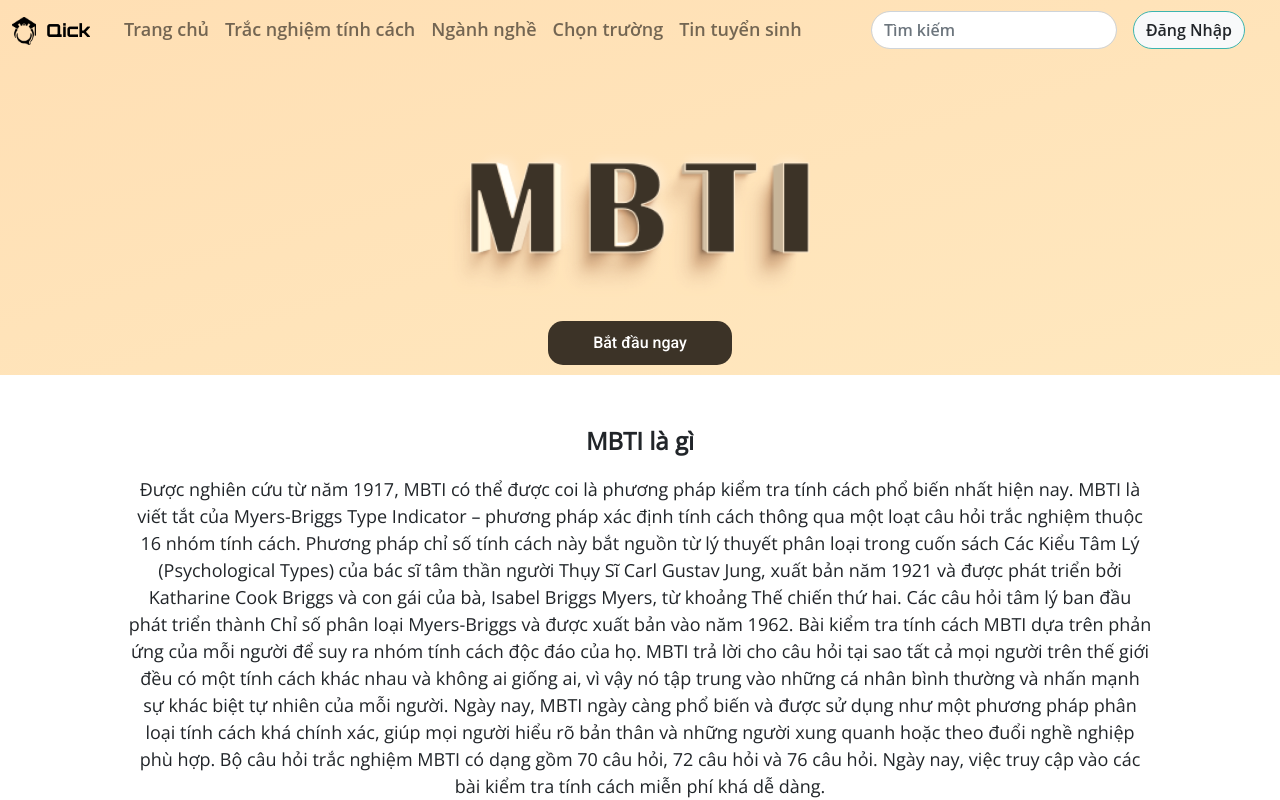
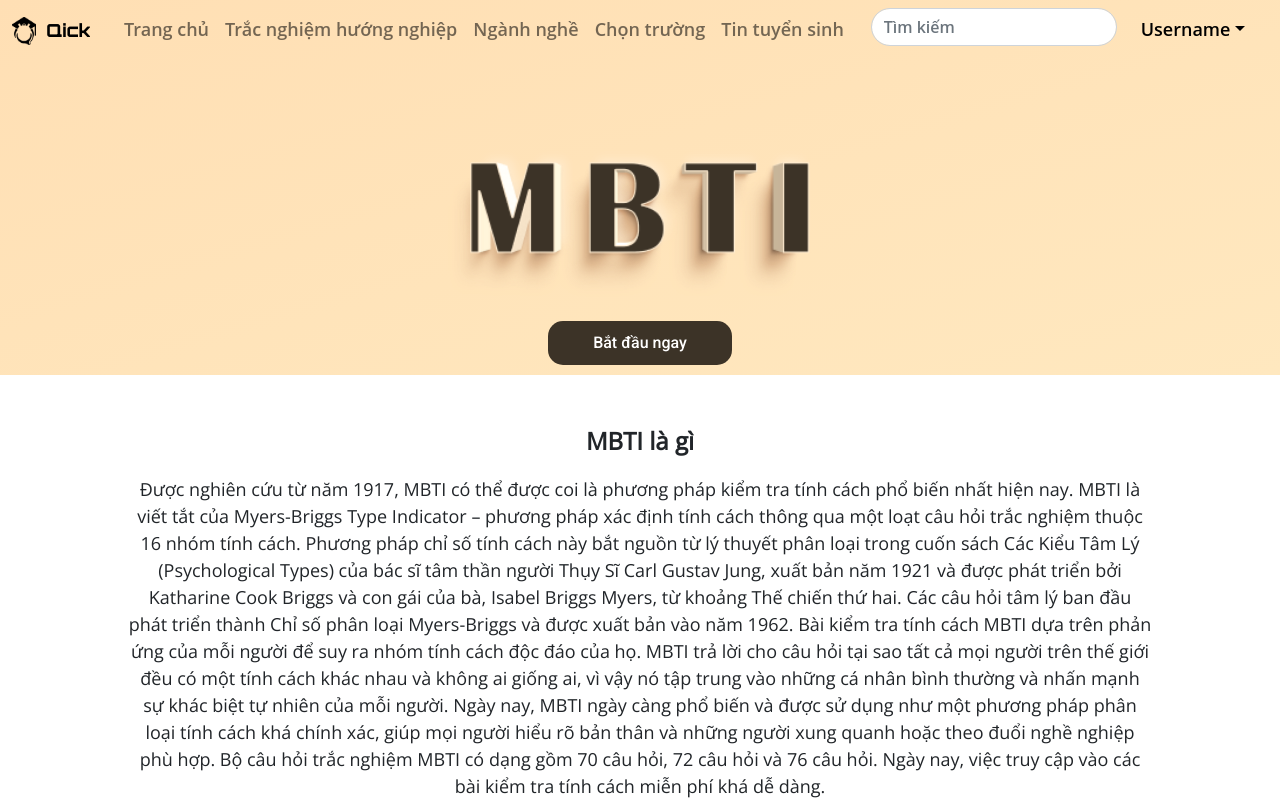
Before and after one commit to hoquocdat1405/Capstone_SUM22_FE, an Angular app: page /mi-quiz-detail in a window 1280 px wide. Shown: the top 800 px of the page. Built offline with nearby package versions, Linux system fonts and the light colour scheme; sample sign-in values are in the browser's storage.

Commit message:
Liem - Added login service

```diff
--- /dev/null
+++ b/src/app/_services/auth.service.ts
@@ -0,0 +1,24 @@
+import { Injectable } from '@angular/core';
+import { HttpClient } from '@angular/common/http';
+import { map } from 'rxjs/operators';
+import { Observable } from 'rxjs';
+
+@Injectable({
+  providedIn: 'root',
+})
+export class AuthService {
+  constructor(private http: HttpClient) {}
+
+  baseUrl = 'http://localhost:5000/api/auth';
+
+  login(model: any) {
+    return this.http.post(this.baseUrl + 'login', model).pipe(
+      map((response: any) => {
+        const user = response;
+        if (user) {
+          localStorage.setItem('token', user.token);
+        }
+      })
+    );
+  }
+}
--- a/src/app/login-register-page/login/login.component.html
+++ b/src/app/login-register-page/login/login.component.html
@@ -3,15 +3,28 @@
     <p>Qick help to find U</p>
     <p>Chào mừng bạn trở lại</p>
 
-    <form action="">
-      <input type="text" placeholder="Địa chỉ email" class="email">
-      <input type="password" placeholder="Mật khẩu" class="password">
+    <form #loginForm="ngForm" action="" (ngSubmit)="login()">
+      <input type="text" placeholder="Địa chỉ email" name="email" required
+       #username="ngModel" class="email" [(ngModel)]="model.email">
+      <input type="password" placeholder="Mật khẩu" name="password" required
+      #password="ngModel" class="password" [(ngModel)]="model.password">
       <a class="forget-password" href="#">
         <h3 class="forget-password">Quên mật khẩu</h3>
       </a>
       <input type="submit" class="btn-submit" value="Đăng nhập">
     </form>
   </div>
+<!--
+  <pre>
+    Form Valid: {{loginForm.valid}}
+    Form Dirty: {{loginForm.dirty}}
+    Username Valid: {{username.valid}}
+    Username Dirty: {{username.dirty}}
+    Password Valid: {{password.valid}}
+    Password Dirty: {{password.dirty}}
+
+
+  </pre> -->
 
 
   <h4 class="or">Hoặc</h4>
--- a/src/app/login-register-page/login/login.component.ts
+++ b/src/app/login-register-page/login/login.component.ts
@@ -1,15 +1,26 @@
 import { Component, OnInit } from '@angular/core';
+import { AuthService } from '../../_services/auth.service';
 
 @Component({
   selector: 'app-login',
   templateUrl: './login.component.html',
-  styleUrls: ['./login.component.scss']
+  styleUrls: ['./login.component.scss'],
 })
 export class LoginComponent implements OnInit {
+  model: any = {};
 
-  constructor() { }
+  constructor(private authService: AuthService) {}
 
-  ngOnInit() {
+  ngOnInit() {}
+
+  login() {
+    this.authService.login(this.model).subscribe(
+      (next) => {
+        console.log('logged in');
+      },
+      (error) => {
+        console.log('Login error');
+      }
+    );
   }
-
 }
--- a/src/app/nav/nav.component.html
+++ b/src/app/nav/nav.component.html
@@ -1,29 +1,77 @@
 <nav class="navbar navbar-expand-lg navbar-light">
   <div class="container-fluid">
     <a href="#" class="navbar-brand">
-      <img src="../assets/img/logo-qick-black.png" height="28" alt="Qick">
+      <img src="../assets/img/logo-qick-black.png" height="28" alt="Qick" />
       <span class="brand-name">Qick</span>
     </a>
-    <button type="button" class="navbar-toggler" data-bs-toggle="collapse" data-bs-target="#navbarCollapse">
+    <button
+      type="button"
+      class="navbar-toggler"
+      data-bs-toggle="collapse"
+      data-bs-target="#navbarCollapse"
+    >
       <span class="navbar-toggler-icon"></span>
     </button>
     <div class="collapse navbar-collapse" id="navbarCollapse">
       <div class="navbar-nav">
-        <a href="#" routerLink="/home" routerLinkActive="active" ariaCurrentWhenActive="page"
-          class="nav-item nav-link">Trang chủ</a>
-        <a href="#" routerLink="/quiz-list" routerLinkActive="active" class="nav-item nav-link">Trắc nghiệm tính
-          cách</a>
-        <a href="#" routerLink="/quiz-list-category" routerLinkActive="active" class="nav-item nav-link">Ngành nghề</a>
+        <a
+          href="#"
+          routerLink="/home"
+          routerLinkActive="active"
+          ariaCurrentWhenActive="page"
+          class="nav-item nav-link"
+          >Trang chủ</a
+        >
+        <a
+          href="#"
+          routerLink="/quiz-list"
+          routerLinkActive="active"
+          class="nav-item nav-link"
+          >Trắc nghiệm hướng nghiệp</a
+        >
+        <a
+          href="#"
+          routerLink="/quiz-list-category"
+          routerLinkActive="active"
+          class="nav-item nav-link"
+          >Ngành nghề</a
+        >
         <a href="#" class="nav-item nav-link">Chọn trường</a>
         <a href="#" class="nav-item nav-link">Tin tuyển sinh</a>
       </div>
 
       <div class="navbar-nav ms-auto">
         <form class="col-12 col-lg-auto mb-3 mb-lg-0 me-lg-3">
-          <input type="search" class="form-control form-control-dark search-input" placeholder="Tìm kiếm"
-            aria-label="Search">
+          <input
+            type="search"
+            class="form-control form-control-dark search-input"
+            placeholder="Tìm kiếm"
+            aria-label="Search"
+          />
         </form>
-        <button routerLink="/login" type="button" class="btn btn-light text-dark me-2 btn-signin">Đăng Nhập</button>
+        <div class="nav-item dropdown" *ngIf="loggedIn()">
+          <a
+            class="nav-link dropdown-toggle"
+            href="#"
+            id="dropdown03"
+            data-bs-toggle="dropdown"
+            aria-expanded="false"
+            >Username</a
+          >
+          <ul class="dropdown-menu" aria-labelledby="dropdown03">
+            <li><a class="dropdown-item" href="#">Tài khoản</a></li>
+            <li><div class="dropdown-divider"></div></li>
+            <li><a class="dropdown-item" href="#" (click)="logout()">Đăng xuất</a></li>
+          </ul>
+        </div>
+        <button
+          routerLink="/login"
+          type="button"
+          class="btn btn-light text-dark me-2 btn-signin"
+          *ngIf="!loggedIn()"
+        >
+          Đăng Nhập
+        </button>
         <!-- <button type="button" class="btn btn-signup">Đăng kí</button> -->
       </div>
     </div>
--- a/src/app/nav/nav.component.ts
+++ b/src/app/nav/nav.component.ts
@@ -12,4 +12,16 @@ export class NavComponent implements OnInit {
   ngOnInit() {
   }
 
+  loggedIn(){
+    const token = localStorage.getItem('token');
+    return !!token;
+  }
+
+  logout(){
+    localStorage.getItem('token');
+    console.log('loged out');
+  }
+
+
+
 }
```
Also changed, not shown: src/app/app.module.ts (+18 -6 lines), 1 other file (tests, documents, lock files or other folders).
